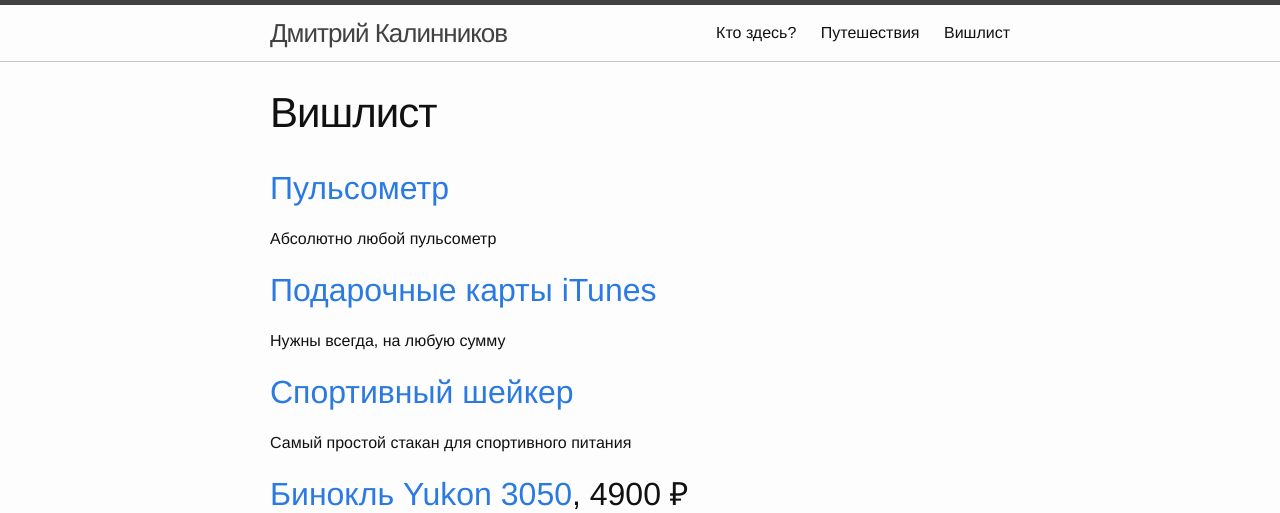
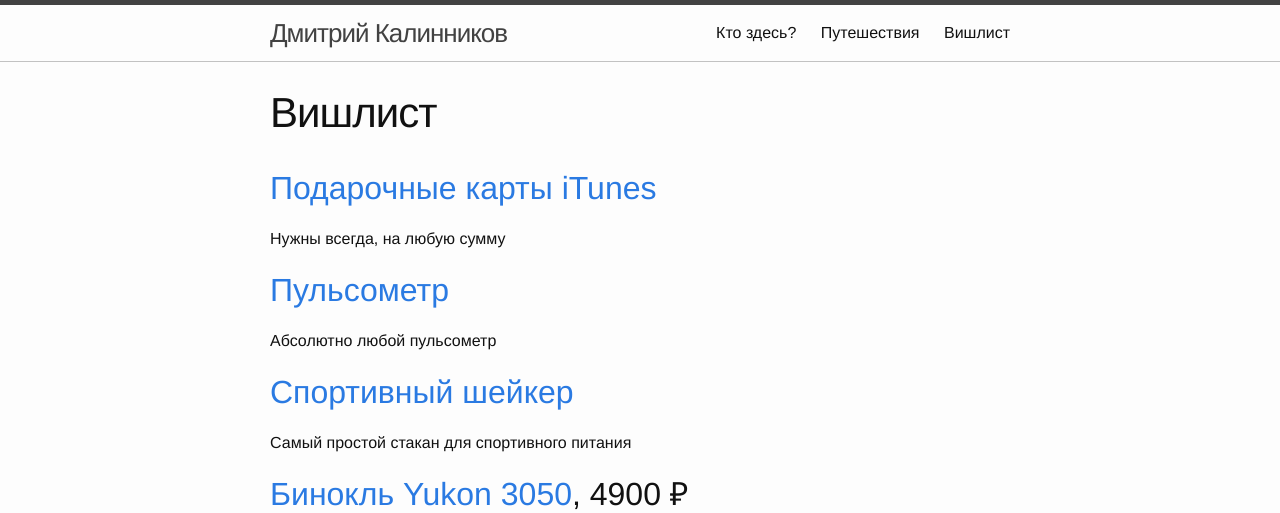
Before and after one commit to beeos/beeos.github.io, a Jekyll site: the page built from wishlist.md, in a window 1280 px wide, cut to the strip 0-513 px from the top of the page. Built offline with Jekyll 4.4.1, drawn with Linux system fonts in a browser that asks for light colours; some of the changed text lies outside the part shown.

Commit message:
Adding rating to wishlist

```diff
--- a/_includes/wishlist.html
+++ b/_includes/wishlist.html
@@ -12,5 +12,5 @@
 {% endif %}
    <h2><a href='{{ uri }}'>{{ wish.name }}</a>{% if wish.price != null %}, {{ wish.price }}&nbsp;₽{% endif %}</h2>
    {% if wish.picture != null %}<p><img src="{{ wish.picture }}"/></p>{% endif %}
-   {% if wish.description != null %}<p>{{ wish.description }}</p>{% endif %}
+   {% if wish.description != null %}<p>{{ wish.description | markdownify }}</p>{% endif %}
 {% endfor %}
--- a/wishlist.md
+++ b/wishlist.md
@@ -4,4 +4,4 @@
 permalink: /wishlist/
 ---
 
-{% include wishlist.html sort='price' activeonly=true %}
+{% include wishlist.html sort='rating' activeonly=true %}
```
Also changed, not shown: _data/wishlist.yml (+18 -8 lines), about.md (+2 -2 lines).
